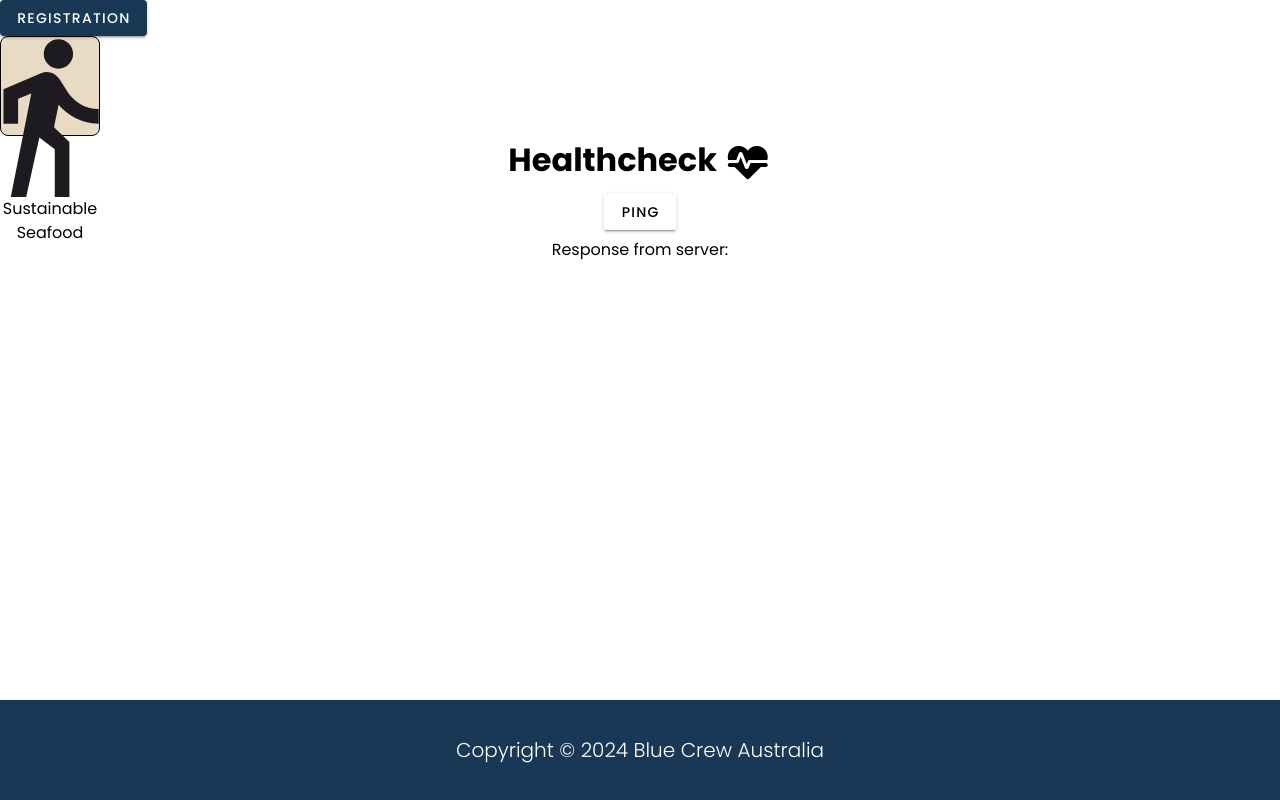
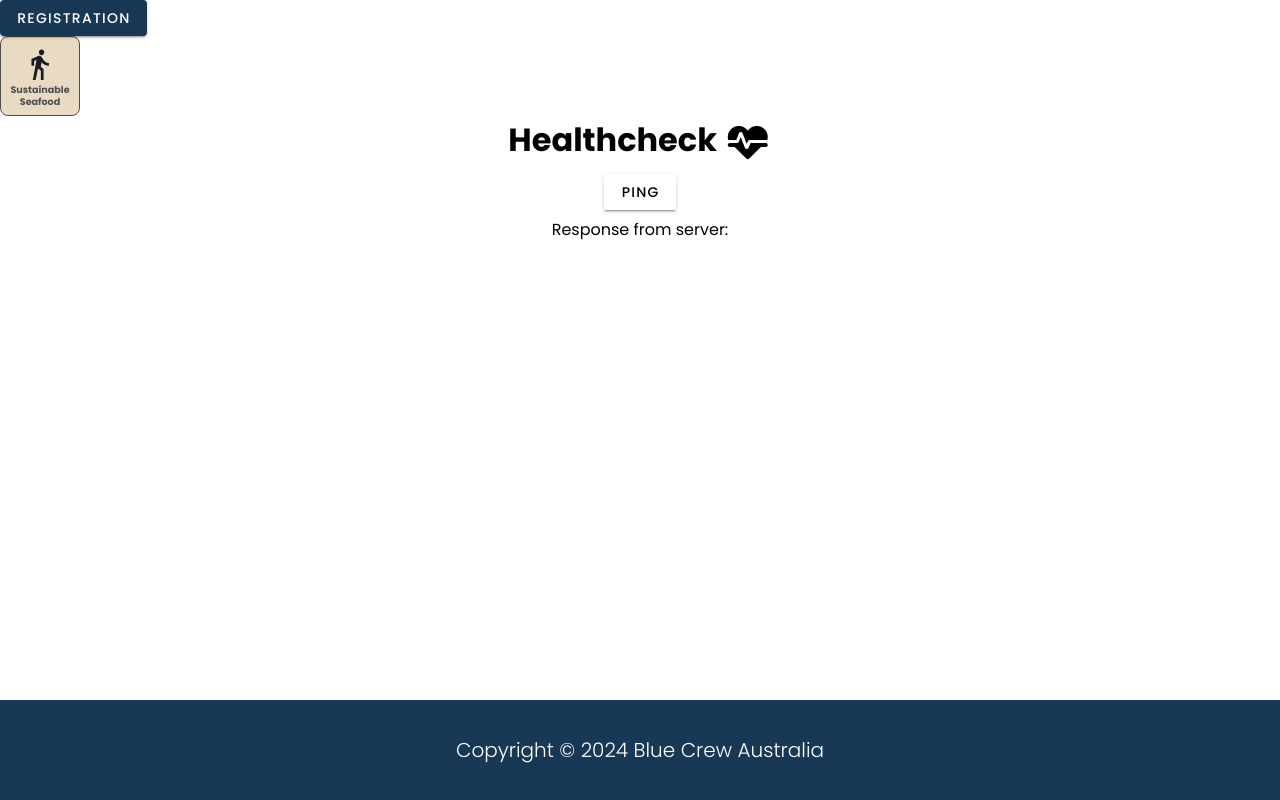
Before and after one commit to codersforcauses/bluecrew, a Vue app in the folder client/: page / in a window 1280 px wide. Built offline with nearby package versions, Linux system fonts and the light colour scheme; no server answers; the HTML template or start-up script is replaced by a standard one.

Commit message:
svg switching and stying fixes for sat

```diff
--- a/client/src/components/BingoTile.vue
+++ b/client/src/components/BingoTile.vue
@@ -1,28 +1,50 @@
 <script setup lang="ts">
+
 defineProps<{
     type: string
     text: string
     status: string
     selected: boolean
 }>()
+
+// need to download svgs and change out srcs and names
+function getIconSrc(type: string): string {
+    switch (type) {
+        case "thing1":
+            return "man.svg"
+        case "thing2":
+            return "thing2.svg"
+        default:
+            return "man.svg"
+    }
+}
+
+
 </script>
 
+<!-- Added flex and text styling, call function for name of icon src, add image width -->
 <template>
-    <div class="bg-creamWhite bingo rounded-lg">
-        <div>
-            <v-img src="man.svg">
-            </v-img>
-            <p class="text-center">
+    <div class="bg-creamWhite outer-tile rounded-lg d-flex flex-column align-center ">
+
+        <v-img :src="getIconSrc(type)" :style="{ width: '30%' }" />
+    <p class=" tile-text text-center font-weight-bold text-primaryGrey">
             {{ text }}
         </p>
-        </div>
+
     </div>
 </template>
 
+<!-- changed sizes to rem to be proportional and added padding, improved naming??, random finicky fixes -->
 <style scoped>
-.bingo {
-    height: 100px;
-    width: 100px;
-    border: black 1px solid;
+.outer-tile {
+    height: 5rem;
+    width: 5rem;
+    border: #4F4F4F 0.1rem solid;
+    padding: 0.5rem;
+}
+
+.tile-text {
+    font-size: 0.6rem;
+    line-height: 1.2
 }
 </style>
```
Lines whose indentation alone changed are shown as unchanged.
